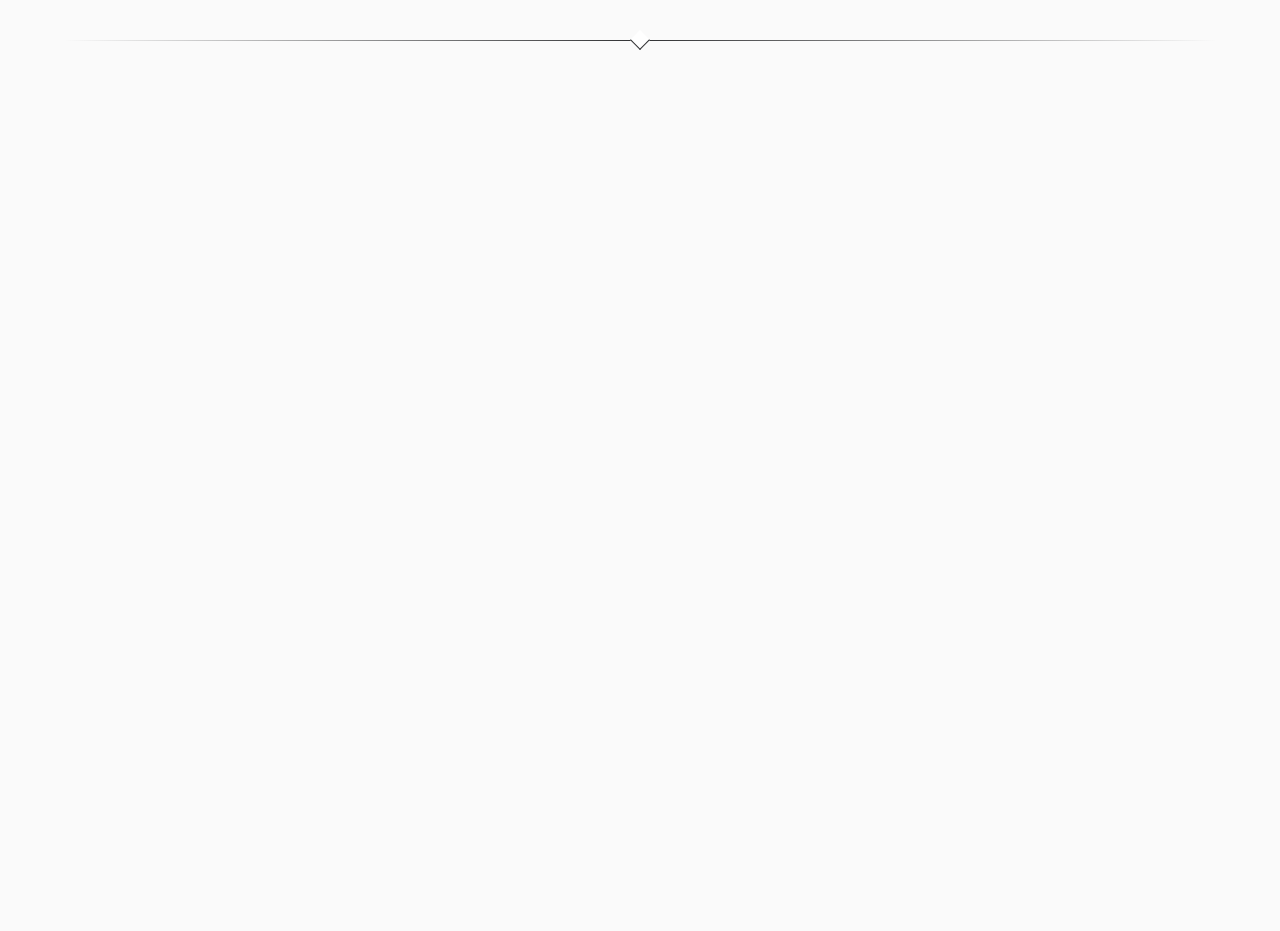
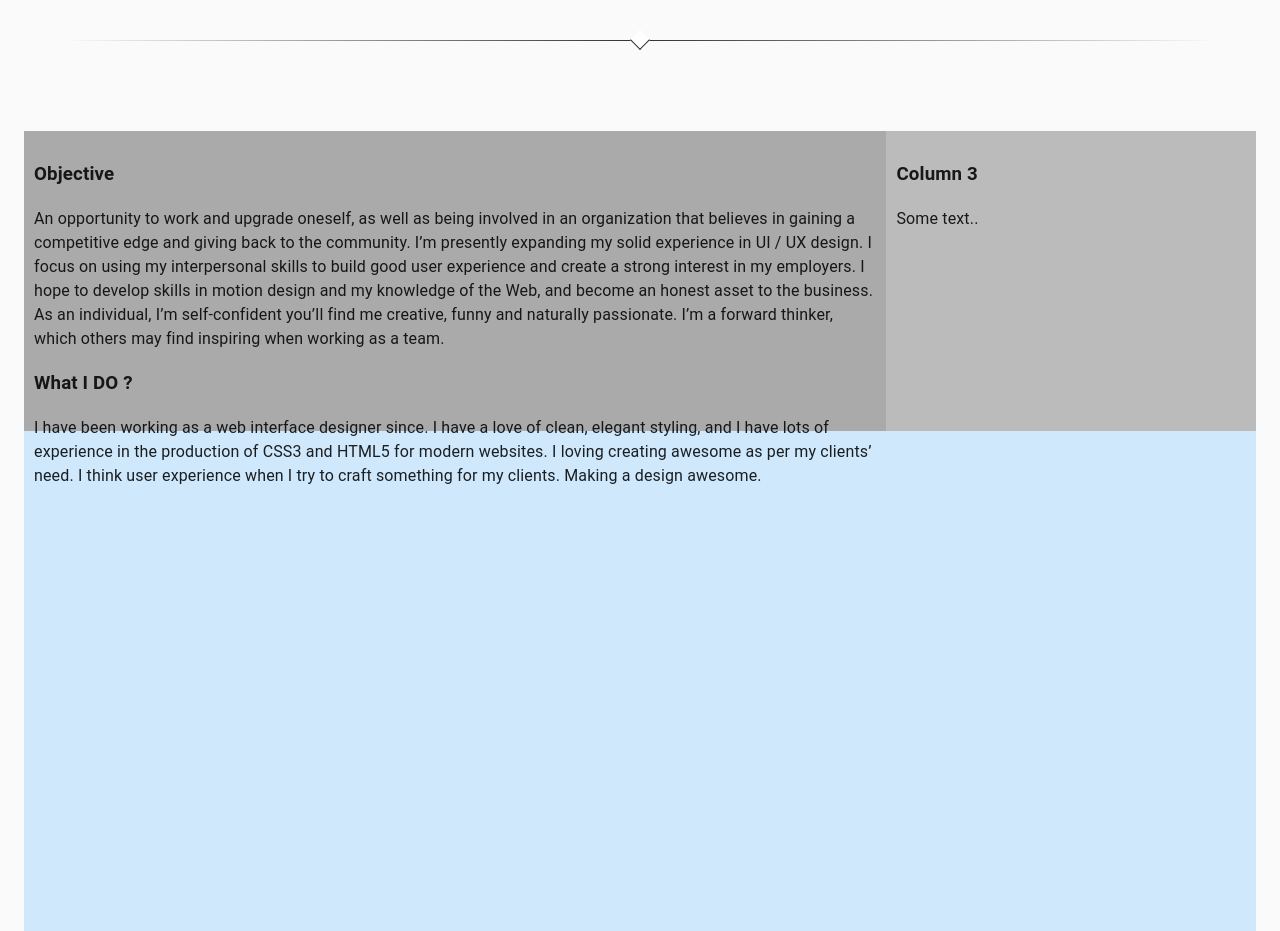
Before and after one commit to merfankarami/resume, a React (Create React App) app: page / in a window 1280 px wide. Shown: the part 1060-1991 px from the top of the page. Before the commit the page ends 1191 px from the top, so only its background shows below. Built offline with nearby package versions, Linux system fonts and the light colour scheme.

Commit message:
half-aboutMe created

```diff
--- a/src/App.js
+++ b/src/App.js
@@ -2,6 +2,7 @@ import Li from "./Components/Li/Li";
 import Mouse from "./Components/MouseIcon/Mouse";
 import ElevateAppBar from "./Components/AppBar/Bar";
 import Title from "./Components/Typography/Typograhpy";
+import About from "./Components/AboutMe/About";
 import pic from "./Media/negative-space.jpg";
 
 import "./App.css";
@@ -41,6 +42,7 @@ export default function App() {
       </div>
       <ElevateAppBar />
       <Title>About Me</Title>
+      <About />
     </div>
   );
 }
--- /dev/null
+++ b/src/Components/AboutMe/About.css
@@ -0,0 +1,25 @@
+* {
+  box-sizing: border-box;
+}
+
+/* Create two equal columns that floats next to each other */
+.column {
+  float: left;
+  width: 70%;
+  padding: 10px;
+  height: 300px; /* Should be removed. Only for demonstration */
+}
+
+.column2 {
+    float: right;
+    width: 30%;
+    padding: 10px;
+    height: 300px; /* Should be removed. Only for demonstration */
+  }
+
+/* Clear floats after the columns */
+.row:after {
+  content: "";
+  display: table;
+  clear: both;
+}
--- /dev/null
+++ b/src/Components/AboutMe/About.js
@@ -0,0 +1,51 @@
+import React from "react";
+import CssBaseline from "@material-ui/core/CssBaseline";
+import Typography from "@material-ui/core/Typography";
+import Container from "@material-ui/core/Container";
+
+import "./About.css";
+
+export default function FixedContainer() {
+  return (
+    <React.Fragment>
+      <CssBaseline />
+      <Container fixed>
+        <Typography
+          component="div"
+          style={{ backgroundColor: "#cfe8fc", height: "100vh" }}>
+          <div className="row">
+            <div className="column" style={{ backgroundColor: "#aaa" }}>
+              <h3>Objective</h3>
+              <p>
+                An opportunity to work and upgrade oneself, as well as being
+                involved in an organization that believes in gaining a
+                competitive edge and giving back to the community. I’m presently
+                expanding my solid experience in UI / UX design. I focus on
+                using my interpersonal skills to build good user experience and
+                create a strong interest in my employers. I hope to develop
+                skills in motion design and my knowledge of the Web, and become
+                an honest asset to the business. As an individual, I’m
+                self-confident you’ll find me creative, funny and naturally
+                passionate. I’m a forward thinker, which others may find
+                inspiring when working as a team.
+              </p>
+              <h3>What I DO ?</h3>
+              <p>
+                I have been working as a web interface designer since. I have a
+                love of clean, elegant styling, and I have lots of experience in
+                the production of CSS3 and HTML5 for modern websites. I loving
+                creating awesome as per my clients’ need. I think user
+                experience when I try to craft something for my clients. Making
+                a design awesome.
+              </p>
+            </div>
+            <div className="column2" style={{ backgroundColor: "#bbb" }}>
+              <h3>Column 3</h3>
+              <p>Some text..</p>
+            </div>
+          </div>
+        </Typography>
+      </Container>
+    </React.Fragment>
+  );
+}
```
